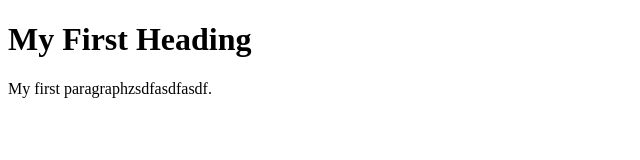
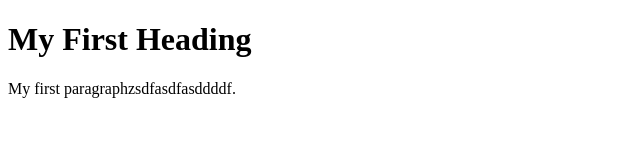
Before and after one commit to nathanrichard87/my-first-phone-gap-alone, a plain HTML site: page index.html in a window 1280 px wide. Shown: the full height of the page, 0-640 px from the left. Drawn offline with Linux system fonts and the light colour scheme.

Commit message:
another test

```diff
--- a/index.html
+++ b/index.html
@@ -4,7 +4,7 @@
 
 <h1>My First Heading</h1>
 
-<p>My first paragraphzsdfasdfasdf.</p>
+<p>My first paragraphzsdfasdfasddddf.</p>
 
 </body>
 </html>
--- a/js/main.js
+++ b/js/main.js
@@ -1 +1 @@
-www
+wwwasdf
```
